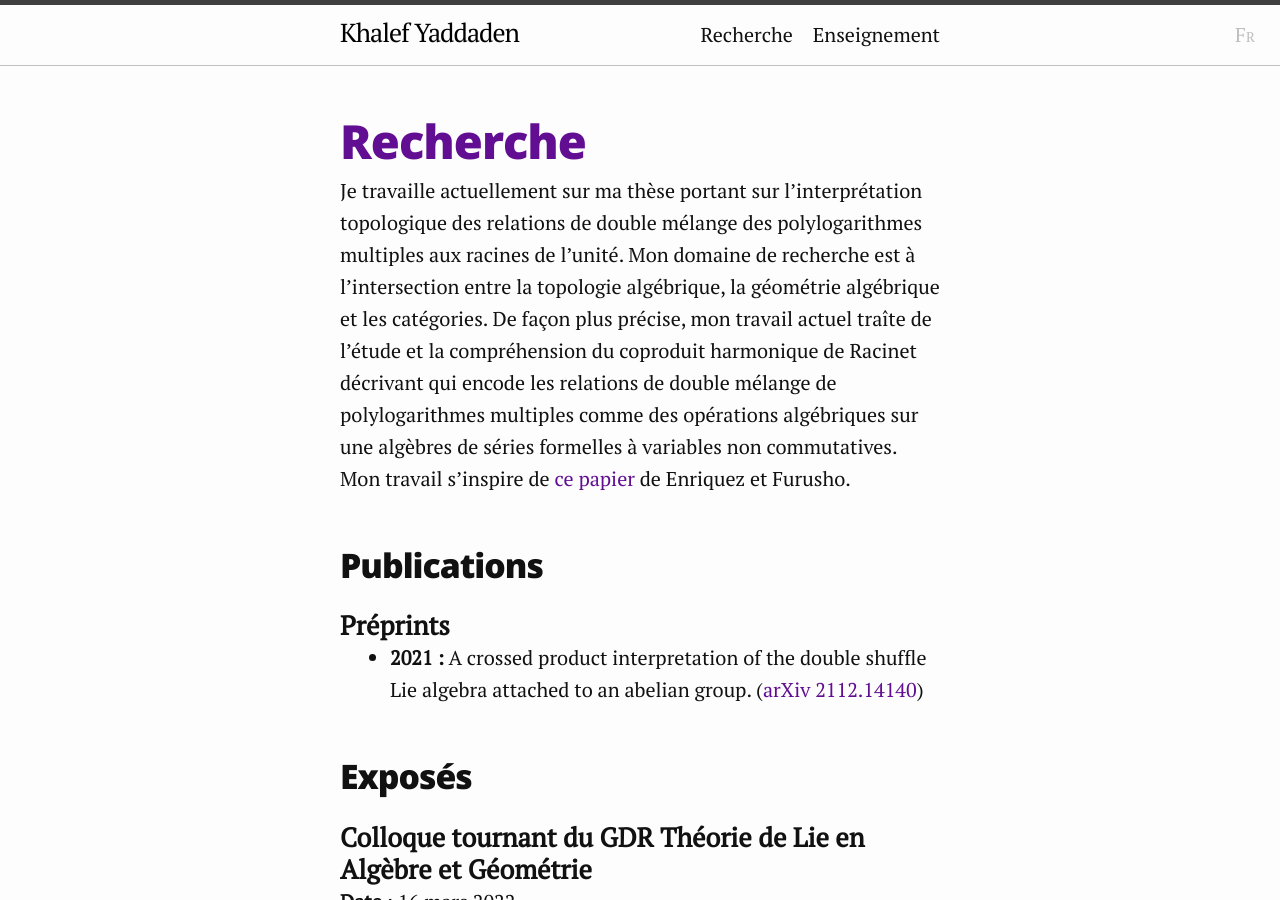
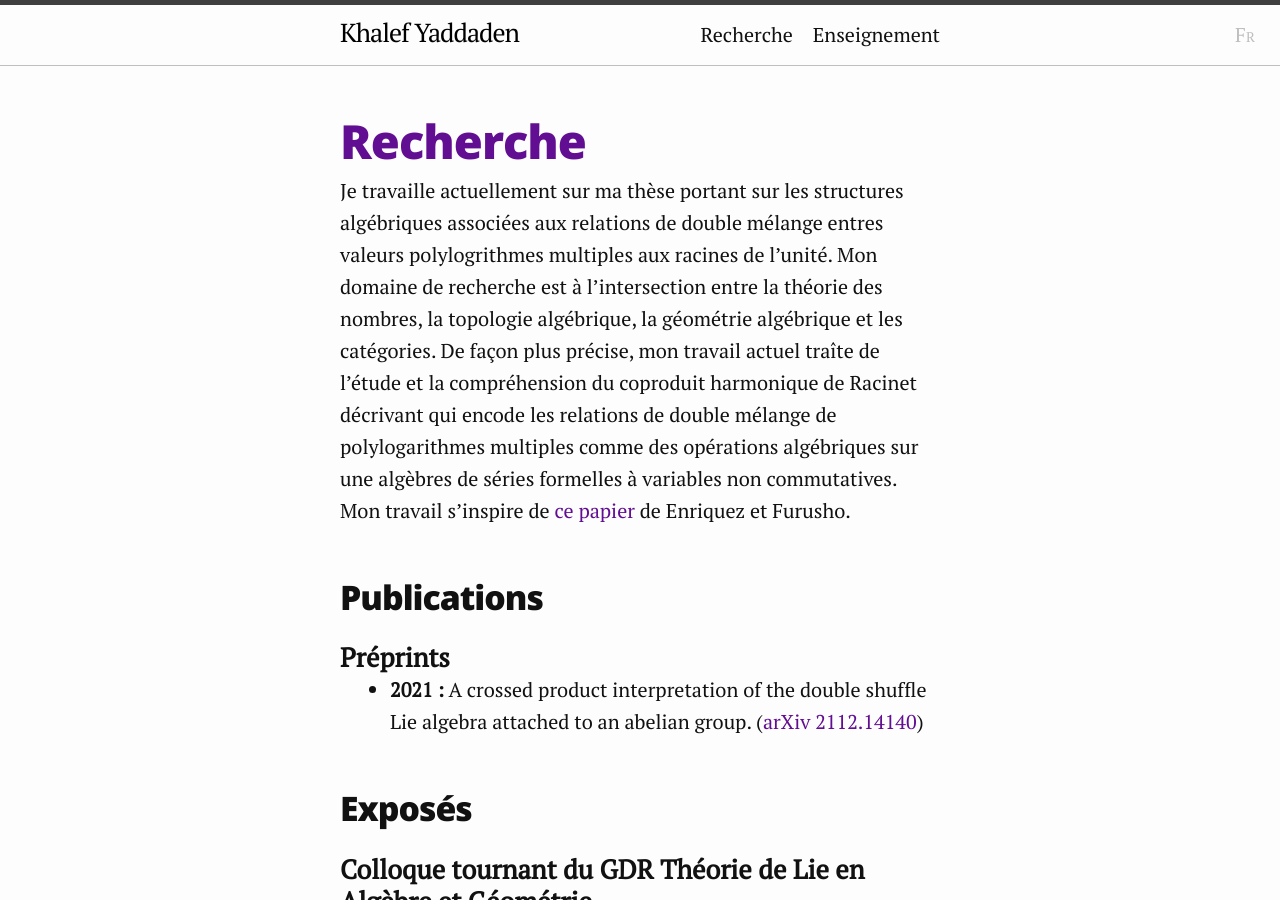
Before and after one commit to khalefyaddaden/khalefyaddaden.github.io, a Jekyll site: the page built from research.fr.markdown, in a window 1280 px wide and 900 px high. Built offline with Jekyll 4.4.1, drawn with Linux system fonts in a browser that asks for light colours; nearby versions of some CDN libraries.

Commit message:
thesis title update

```diff
--- a/index.fr.markdown
+++ b/index.fr.markdown
@@ -9,7 +9,7 @@ lang: fr
 Doctorant en mathématiques à l'*Institut de Recherche en Mathématiques Avancées* ([IRMA](http://irma.math.unistra.fr)) à Strasbourg (France) au sein de l'équipe d'*Algèbre, Topologie, Group Quantiques et Représentations* ([ATGQR](http://irma.math.unistra.fr/rubrique128.html)).
 
 Je travaille sous la direction de *Benjamin Enriquez* sur le sujet intitulé:
-"*Interprétation topologique des relations de double mélange entre valeurs spéciales de polylogarithmes multiples*". Essentiellement, il s'agit de l'étude et la compréhension
+"*Structures algébriques associées aux relations de double mélange entres valeurs polylogrithmes multiples aux racines de l'unité*". Essentiellement, il s'agit de l'étude et la compréhension
 du corpoduit harmonique de Racinet introduit dans [ce papier](http://www.numdam.org/item/PMIHES_2002__95__185_0.pdf).
 
 Les domaines dans lesquels j'évolue sont l'algèbre et la topologie. Plus particulièrement, je m'intéresse aux algèbres de Hopf, schémas de groupe et aux algèbres de Lie.
--- a/index.markdown
+++ b/index.markdown
@@ -9,7 +9,7 @@ lang: en
 PhD student in mathematics at *Institut de Recherche en Mathématiques Avancées* ([IRMA](http://irma.math.unistra.fr)) in Strasbourg (France) as part of the team *Algebra, Topology, Quantum Groups and Representations* ([ATGQR](http://irma.math.unistra.fr/rubrique128.html)).
 
 I'm working under the supervision of *Benjamin Enriquez* on the subject entitled:
-"*Topologic interpretation of the double shuffle relations between special values of multiple polylogarithms*".
+"*Algebraic structures associated to the double shuffle relations between multiple polylogarithm values at roots of unity*".
 Essentially, the thesis is about studying and understanding Racinet's harmonic coproduct introduced in [this paper](http://www.numdam.org/item/PMIHES_2002__95__185_0.pdf).
 
 My areas of interest are Algebra and Topology. I'm particularly interested in Hopf algebras, group schemes and Lie algebras.
--- a/research.fr.markdown
+++ b/research.fr.markdown
@@ -4,8 +4,7 @@ title: Recherche
 lang: fr
 katex: yes
 ---
-Je travaille actuellement sur ma thèse portant sur l'interprétation topologique des relations de double mélange
-des polylogarithmes multiples aux racines de l'unité. Mon domaine de recherche est à l'intersection entre la topologie algébrique, la géométrie algébrique et les catégories. De façon plus précise, mon travail actuel traîte de l'étude et la compréhension du coproduit harmonique de Racinet décrivant qui encode les relations de double mélange de polylogarithmes multiples comme des opérations algébriques sur une algèbres de séries formelles à variables non commutatives. Mon travail s'inspire de [ce papier](https://arxiv.org/abs/1803.10151) de Enriquez et Furusho.
+Je travaille actuellement sur ma thèse portant sur les structures algébriques associées aux relations de double mélange entres valeurs polylogrithmes multiples aux racines de l'unité. Mon domaine de recherche est à l'intersection entre la théorie des nombres, la topologie algébrique, la géométrie algébrique et les catégories. De façon plus précise, mon travail actuel traîte de l'étude et la compréhension du coproduit harmonique de Racinet décrivant qui encode les relations de double mélange de polylogarithmes multiples comme des opérations algébriques sur une algèbres de séries formelles à variables non commutatives. Mon travail s'inspire de [ce papier](https://arxiv.org/abs/1803.10151) de Enriquez et Furusho.
 
 ## Publications
 ### Préprints
--- a/research.markdown
+++ b/research.markdown
@@ -4,8 +4,7 @@ title: Research
 lang: en
 katex: yes
 ---
-I am currently working on my thesis on the topologic interpretation of the double shuffle relations between
-multiple polylogarithm values at roots of unity. My reseach field is an intersection between algebraic topology, algebraic geometry and categories. More precisely, my current work is about studying and understanding Racinet's harmonic coproduct which encode the double shuffle relations between multiple polylogarithm values as algebraic operations on a non commutative formal series algebra. This work is inspired by [this paper](https://arxiv.org/abs/1803.10151) from Enriquez and Furusho.
+I am currently working on my thesis on the Algebraic structures associated to the double shuffle relations between multiple polylogarithm values at roots of unity. My reseach field is at the intersection between number theory, algebraic topology, algebraic geometry and categories. More precisely, my current work is about studying and understanding Racinet's harmonic coproduct which encode the double shuffle relations between multiple polylogarithm values as algebraic operations on a non commutative formal series algebra. This work is inspired by [this paper](https://arxiv.org/abs/1803.10151) from Enriquez and Furusho.
 
 ## Publications
 ### Preprints
```
